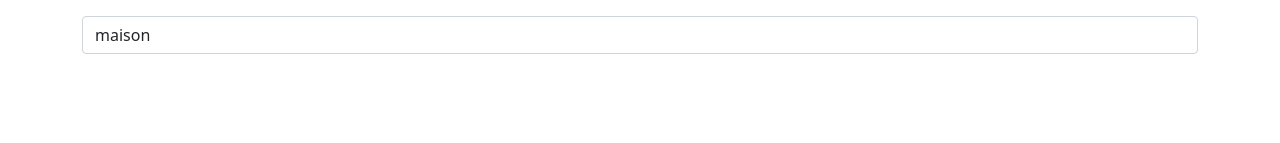
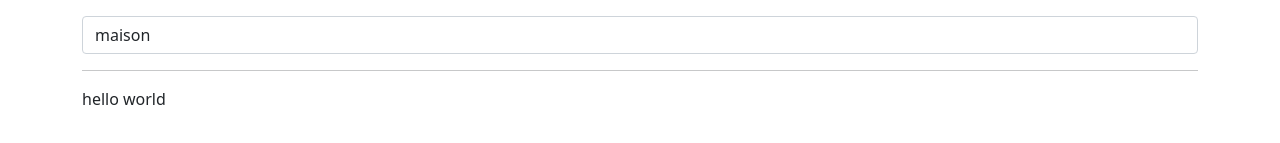
Before and after one commit to billyjov/tutoriel-angular-component-communication, an Angular app in the folder ngx-com/: page / in a window 1280 px wide. Shown: the part 275-418 px from the top of the page. Built offline with nearby package versions, Linux system fonts and the light colour scheme.

Commit message:
feat: add part-9

```diff
--- a/ngx-com/src/app/comp-comp/comp-comp.component.html
+++ b/ngx-com/src/app/comp-comp/comp-comp.component.html
@@ -21,3 +21,7 @@
 </div>
 
 <!-- {{ filter }} -->
+
+<hr>
+
+<p id="message" #elem> mon message </p>
--- a/ngx-com/src/app/comp-comp/comp-comp.component.ts
+++ b/ngx-com/src/app/comp-comp/comp-comp.component.ts
@@ -1,4 +1,4 @@
-import { Component, OnInit } from '@angular/core';
+import { Component, ElementRef, OnInit, ViewChild } from '@angular/core';
 
 interface Title {
   value: string;
@@ -13,6 +13,7 @@ interface Title {
 export class CompCompComponent implements OnInit {
 
   // public filter: string = 'maison';
+  @ViewChild('elem', { static: true }) element: ElementRef = <ElementRef>{};
 
   public readonly title: Title = {
     value: 'test',
@@ -42,7 +43,14 @@ export class CompCompComponent implements OnInit {
     this.title.value = 'TEST NEW'
     this.isDisabled = true;
 
-    console.log('premiere valeur: ', this.filter);
+    const elem = document.getElementById('message');
+
+    // elem!.innerHTML = 'hello';
+    // console.log(elem);
+
+    this.element.nativeElement.innerHTML = 'hello world';
+    console.log(this.element);
+
   }
 
   public receiveMessage(message: Partial<PointerEvent>): void {
```
